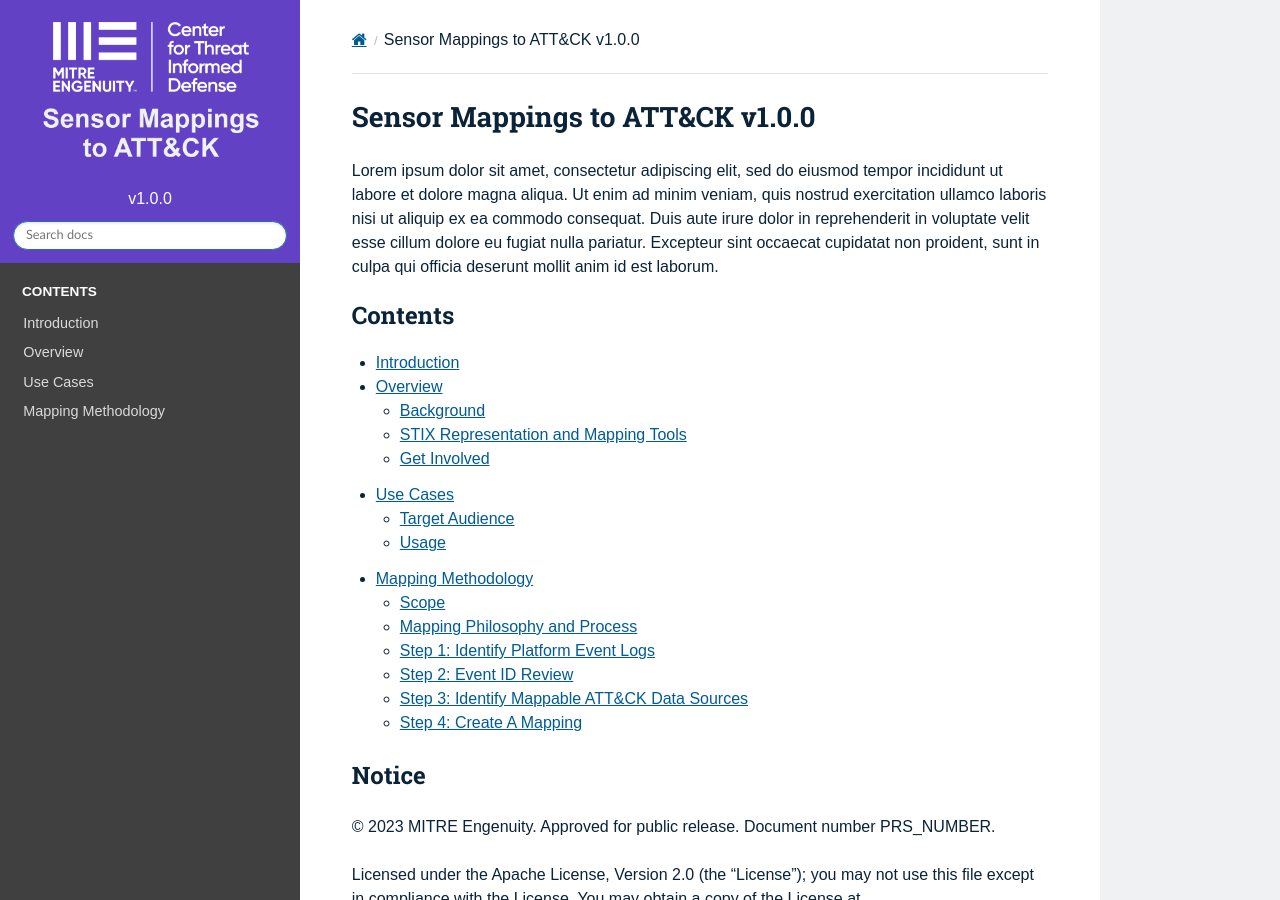
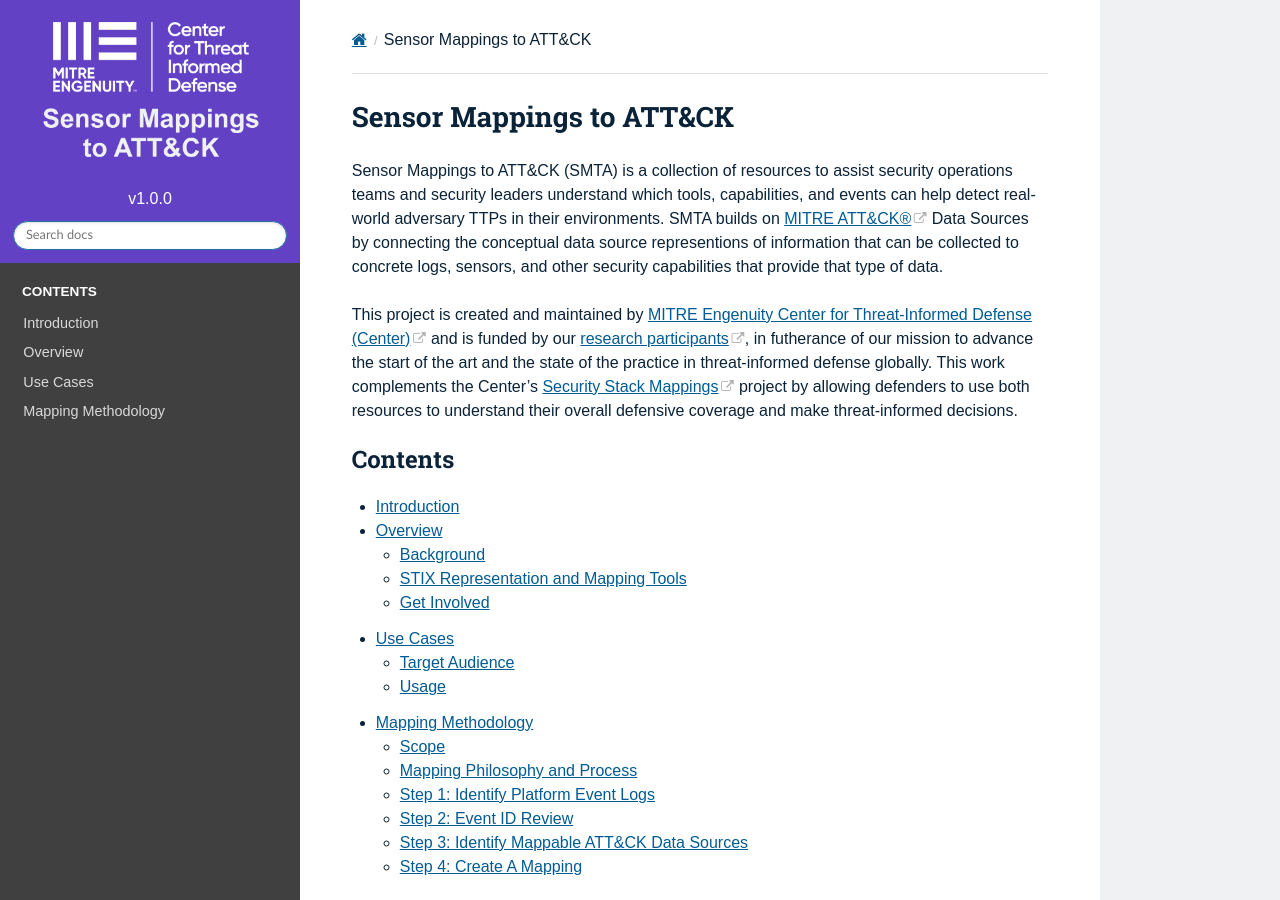
Before and after one commit to center-for-threat-informed-defense/sensor-mappings-to-attack, a Sphinx documentation site: the page built from docs/index.rst, in a window 1280 px wide and 900 px high. Built offline with Sphinx 7.4.7 and the Read the Docs theme 2.0.0, drawn with Linux system fonts in a browser that asks for light colours.

Commit message:
Write up of index page

```diff
--- a/docs/index.rst
+++ b/docs/index.rst
@@ -1,14 +1,19 @@
-Sensor Mappings to ATT&CK |version|
-===================================
+Sensor Mappings to ATT&CK
+=========================
 
-.. TODO Enter a one paragraph summary here.
+Sensor Mappings to ATT&CK (SMTA) is a collection of resources to assist security operations teams
+and security leaders understand which tools, capabilities, and events can help detect real-world
+adversary TTPs in their environments. SMTA builds on `MITRE ATT&CK® <https://attack.mitre.org/>`_ Data Sources
+by connecting the conceptual data source representions of information that can be collected to concrete
+logs, sensors, and other security capabilities that provide that type of data.
 
-Lorem ipsum dolor sit amet, consectetur adipiscing elit, sed do eiusmod tempor
-incididunt ut labore et dolore magna aliqua. Ut enim ad minim veniam, quis nostrud
-exercitation ullamco laboris nisi ut aliquip ex ea commodo consequat. Duis aute irure
-dolor in reprehenderit in voluptate velit esse cillum dolore eu fugiat nulla pariatur.
-Excepteur sint occaecat cupidatat non proident, sunt in culpa qui officia deserunt
-mollit anim id est laborum.
+
+This project is created and maintained by `MITRE Engenuity Center for Threat-Informed Defense
+(Center) <https://ctid.mitre-engenuity.org/>`_ and is funded by our `research participants <https://ctid.mitre-engenuity.org/our-work/>`_, in futherance of our mission to
+advance the start of the art and the state of the practice in threat-informed defense globally.
+This work complements the Center's `Security Stack Mappings <https://github.com/center-for-threat-informed-defense/security-stack-mappings>`_ project by
+allowing defenders to use both resources to understand their overall defensive coverage and make
+threat-informed decisions.
 
 .. toctree::
     :maxdepth: 2
```
